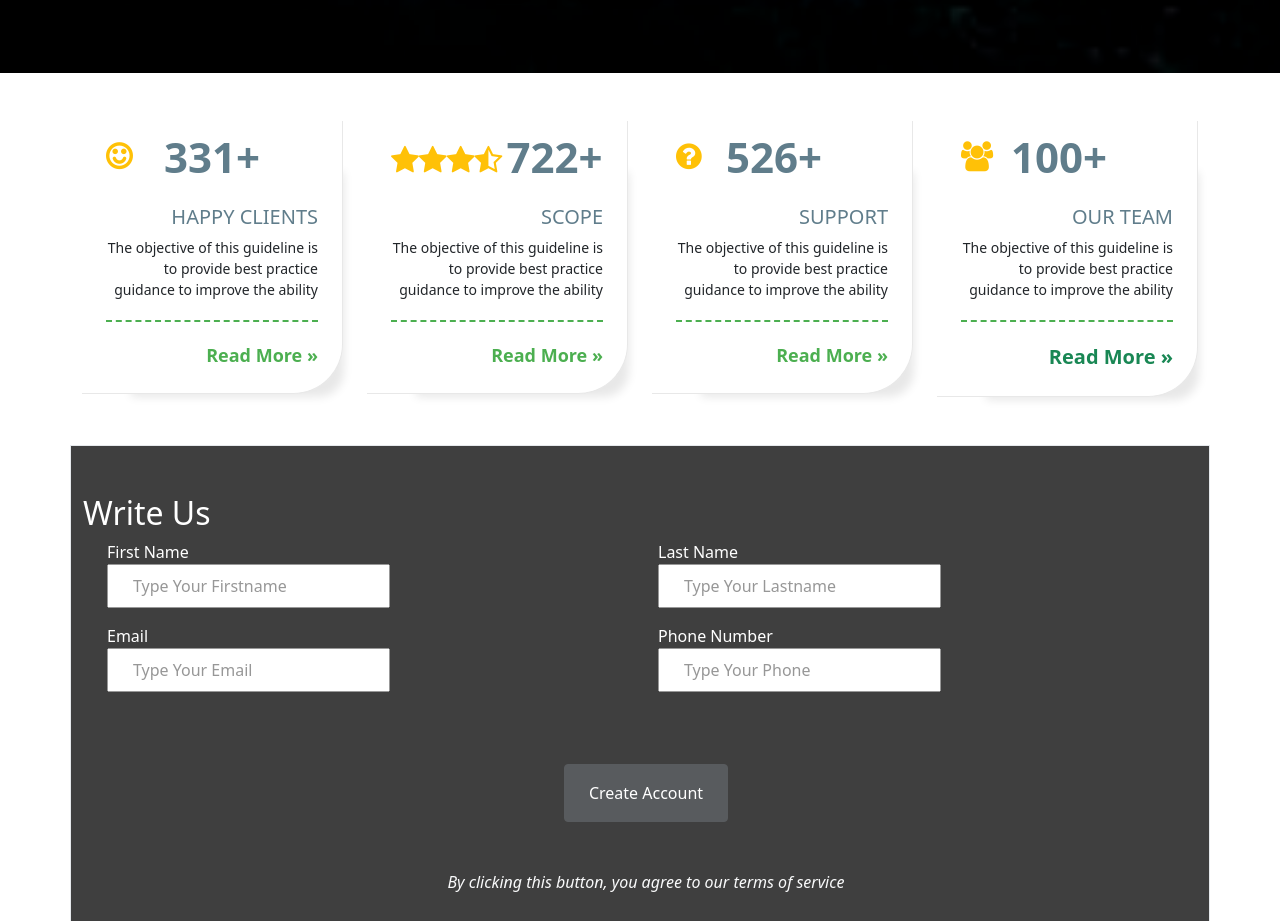
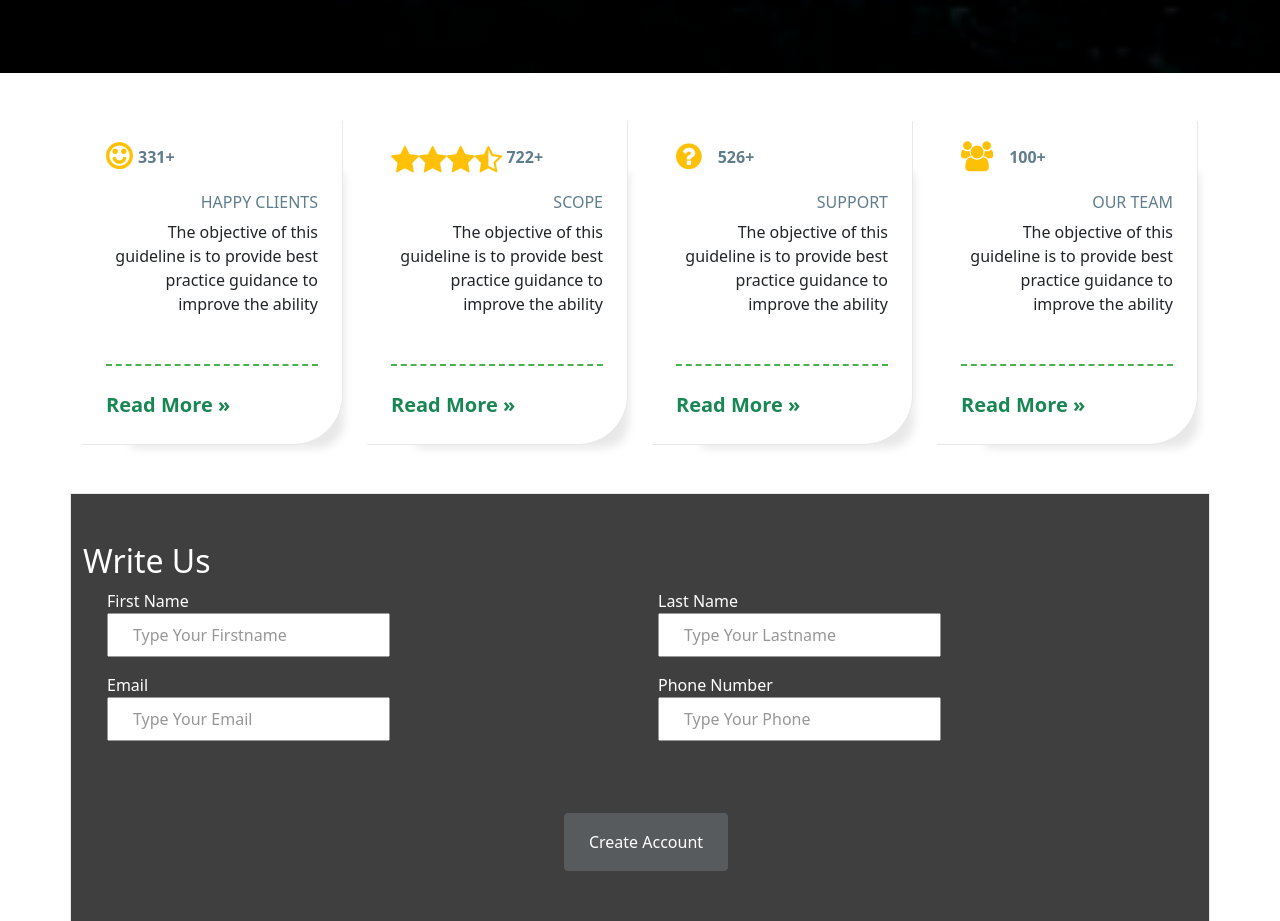
Before and after one commit to Roseoketch/KodeCamp-Task4, a plain HTML site: page service.html in a window 1280 px wide. Shown: the part 1620-2541 px from the top of the page. Drawn offline with nearby package versions, Linux system fonts and the light colour scheme; a web font is replaced by a local one.

Commit message:
applied bootstrap on service content

```diff
--- a/css/service.css
+++ b/css/service.css
@@ -41,7 +41,7 @@ left: 0px;
 top: 0px;
 width: 0px;
 height: 100%;
-transition: all 0.3s;
+transition: all 0.5s;
 z-index: -1;
 }
 .counter .count-card:hover::after {
@@ -56,34 +56,19 @@ color: #4caf50;
 float: left;
 }
 .counter .count-card span {
-font-size: 42px;
 line-height: 24px;
 display: block;
-font-weight: 700;
-color: #607d8b;
-margin-left: 50px;
-}
-.counter .count-card p {
-font-size: 14px;
-text-align: right;
-}
-.counter .count-card h3 {
-font-size: 20px;
-margin-top: 36px;
-text-transform: uppercase;
-text-align: right;
 color: #607d8b;
 }
+
+.counter .count-card h3 {
+color: #607d8b;
+}
+
 .counter .count-card a {
 font-weight: 600;
 display: block;
 border-top: 2px dashed #4caf50;
-margin-top: 20px;
-padding-top: 20px;
-color: #4caf50;
-font-size: 18px;
-text-decoration: none;
-text-align: right;
 }
 .counter .count-card a:hover {
 color: #607d8b;
--- a/service.html
+++ b/service.html
@@ -113,44 +113,43 @@
               <div class="col-lg-3 col-md-6">
                   <div class="count-card p-4">
                     <i class="fa fa-smile-o fa-lg text-warning fw-bolder" aria-hidden="true"></i>
-                    <span data-toggle="counter-up" class="ps-2">331+</span>
-                    <h3>Happy Clients</h3>
-                    <p>The objective of this guideline is to provide best practice guidance to improve the ability</p>
-                    <a href="#">Read More »</a>
+                    <span data-toggle="counter-up" class="ps-2 fw-bolder ms-4">331+</span>
+                    <h3 class="fs-6 mt-4 text-uppercase text-end">Happy Clients</h3>
+                    <p class="text-end">The objective of this guideline is to provide best practice guidance to improve the ability</p>
+                    <a href="#" class="text-success fs-5 text-decoration-none pt-4 mt-5">Read More »</a>
                   </div>
               </div>
 
             <div class="col-lg-3 col-md-6">
                   <div class="count-card p-4">
-                      <!-- <i class="fa fa-project-diagram text-warning"></i> -->
                       <i class="fa fa-star text-warning" aria-hidden="true"></i>
                       <i class="fa fa-star text-warning" aria-hidden="true"></i>
                       <i class="fa fa-star text-warning" aria-hidden="true"></i>
                       <i class="fa fa-star-half-o text-warning pe-1" aria-hidden="true"></i>
-                      <span data-toggle="counter-up">722+</span>
-                      <h3>Scope</h3>
-                      <p>The objective of this guideline is to provide best practice guidance to improve the ability</p>
-                      <a href="#">Read More »</a>
+                      <span class="fs-6 fw-bolder ms-4" data-toggle="counter-up">722+</span>
+                      <h3 class="fs-6 mt-4 text-end text-uppercase">Scope</h3>
+                      <p class="text-end">The objective of this guideline is to provide best practice guidance to improve the ability</p>
+                      <a href="#" class="text-success fs-5 text-decoration-none pt-4 mt-5">Read More »</a>
                   </div>
             </div>
 
             <div class="col-lg-3 col-md-6">
                   <div class="count-card p-4">
                       <i class="fa fa-question-circle fa-lg text-warning pe-3" aria-hidden="true"></i>
-                      <span data-toggle="counter-up">526+</span>
-                      <h3>Support</h3>
-                      <p>The objective of this guideline is to provide best practice guidance to improve the ability</p>
-                      <a href="#">Read More »</a>
+                      <span class="fs-6 fw-bolder ms-4 fw-900" data-toggle="counter-up">526+</span>
+                      <h3 class="fs-6 mt-4 text-end text-uppercase">Support</h3>
+                      <p class="text-end">The objective of this guideline is to provide best practice guidance to improve the ability</p>
+                      <a href="#" class="text-success fs-5 text-decoration-none pt-4 mt-5">Read More »</a>
                   </div>
             </div>
 
             <div class="col-lg-3 col-md-6">
                   <div class="count-card p-4">
                       <i class="fa fa-users fa-lg text-warning pe-3" aria-hidden="true"></i>
-                      <span data-toggle="counter-up" data-from="0" data-to="100">100+</span>
-                      <h3>Our Team</h3>
-                      <p>The objective of this guideline is to provide best practice guidance to improve the ability</p>
-                      <a href="#" class="text-success fs-5 text-decoration-none">Read More »</a>
+                      <span class="fs-6 fw-bolder ms-4" data-toggle="counter-up" data-from="0" data-to="100">100+</span>
+                      <h3 class="fs-6 mt-4 text-end text-uppercase">Our Team</h3>
+                      <p class="text-end">The objective of this guideline is to provide best practice guidance to improve the ability</p>
+                      <a href="#" class="text-success fs-5 text-decoration-none pt-4 mt-5">Read More »</a>
                     </div>
             </div>
           </div>
@@ -192,7 +191,7 @@
             </div>
         </div>
     </div>
-
+    <script src="./index.js"></script>
     <script src="https://cdn.jsdelivr.net/npm/bootstrap@5.1.2/dist/js/bootstrap.bundle.min.js" integrity="sha384-kQtW33rZJAHjgefvhyyzcGF3C5TFyBQBA13V1RKPf4uH+bwyzQxZ6CmMZHmNBEfJ" crossorigin="anonymous"></script>
     <script src="https://cdn.jsdelivr.net/npm/@popperjs/core@2.10.2/dist/umd/popper.min.js" integrity="sha384-7+zCNj/IqJ95wo16oMtfsKbZ9ccEh31eOz1HGyDuCQ6wgnyJNSYdrPa03rtR1zdB" crossorigin="anonymous"></script>
     <script src="https://cdn.jsdelivr.net/npm/bootstrap@5.1.2/dist/js/bootstrap.min.js" integrity="sha384-PsUw7Xwds7x08Ew3exXhqzbhuEYmA2xnwc8BuD6SEr+UmEHlX8/MCltYEodzWA4u" crossorigin="anonymous"></script>
```
